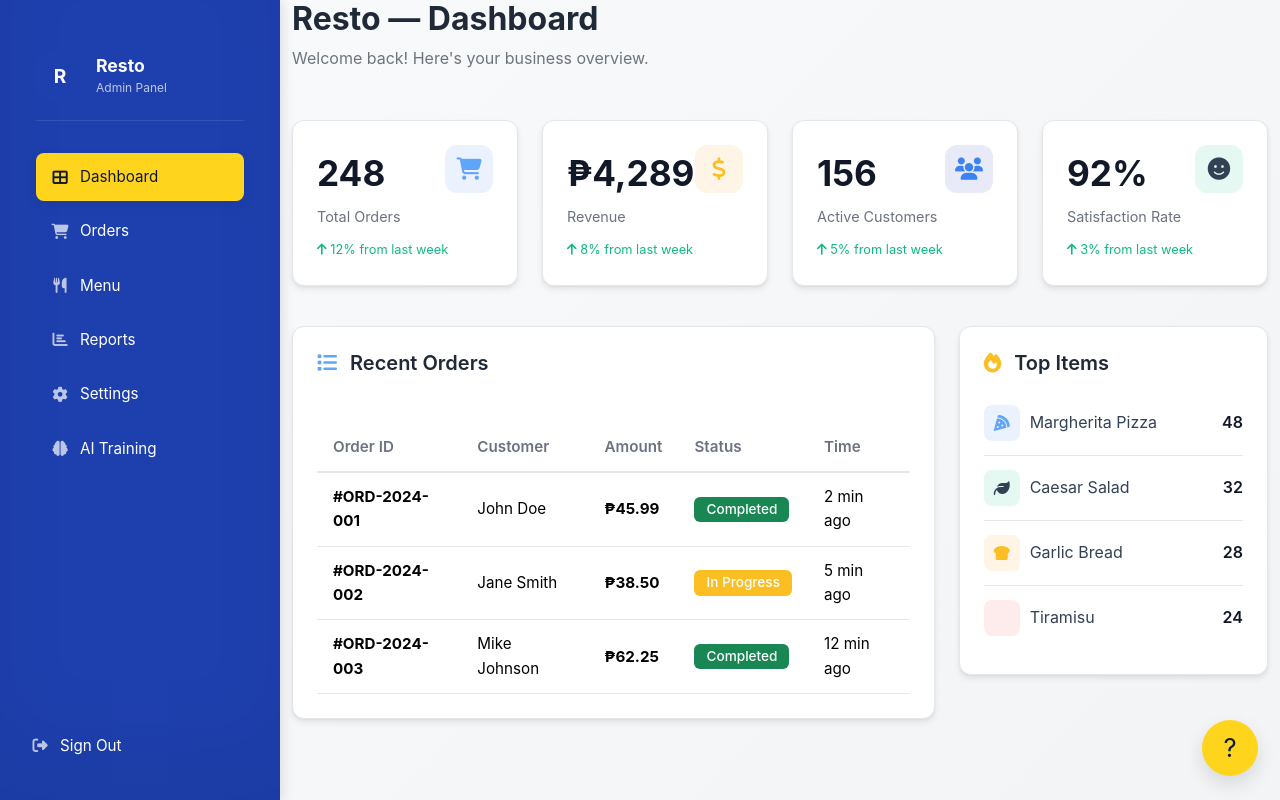
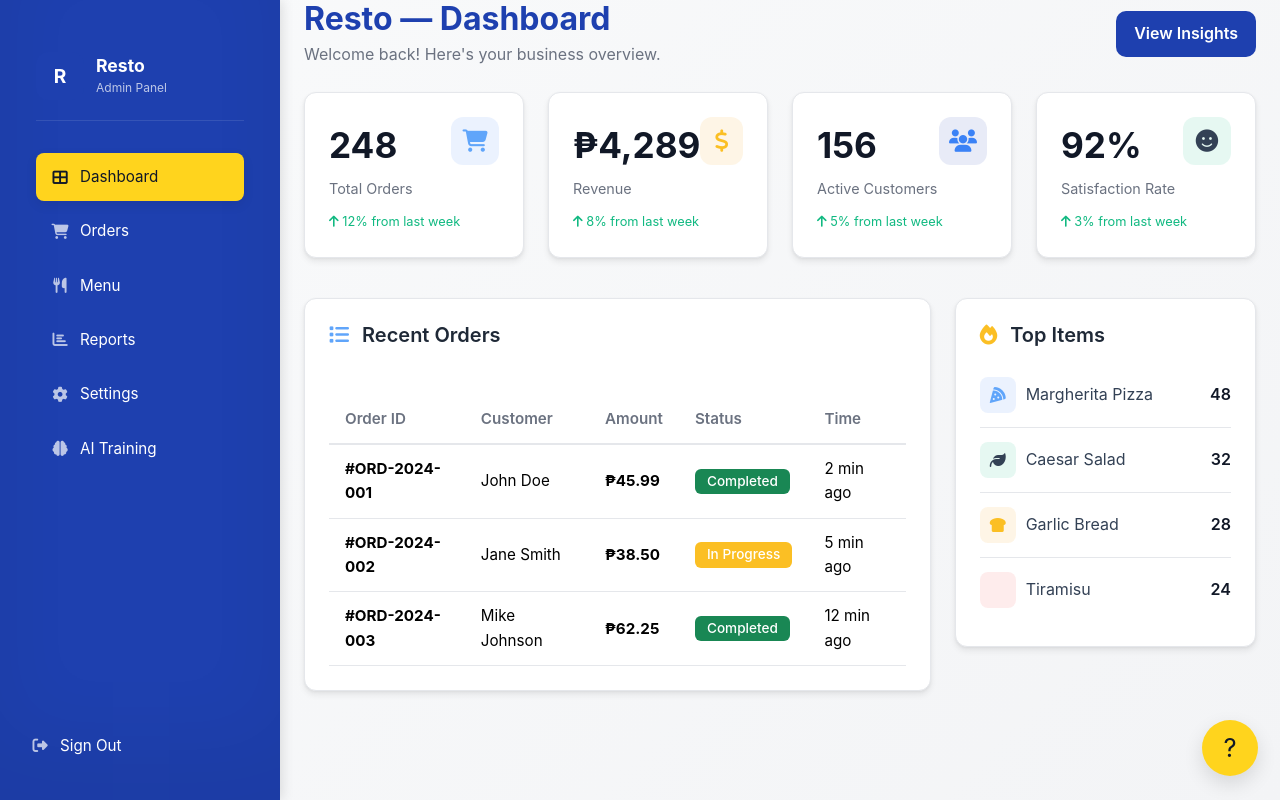
Before and after one commit to jsnb21/NA13Bot-F, a Flask app: page /admin-client/dashboard in a window 1280 px wide. Run offline with Flask 2, Linux system fonts and the light colour scheme; the visitor is signed in with stand-in values (Sample User, id 1).

Commit message:
IMPROVED UI CONSISTENCY
- made the UI more uniform.

```diff
--- a/static/css/base.css
+++ b/static/css/base.css
@@ -109,8 +109,46 @@ opacity: 1;
 }
 
 .main-content {
-    padding: 40px;
+    padding: 56px 40px 40px;
     min-height: 100vh;
+}
+
+.main-content .container-fluid > :first-child {
+    margin-top: 16px;
+}
+
+.page-header {
+    display: flex;
+    align-items: center;
+    justify-content: space-between;
+    gap: 16px;
+    margin-bottom: 24px;
+}
+
+.page-title {
+    font-weight: 700;
+    color: var(--brand-dark);
+    margin-bottom: 4px;
+}
+
+.page-subtitle {
+    color: var(--text-secondary);
+    margin-bottom: 0;
+}
+
+.page-action-btn {
+    background: var(--brand-dark);
+    color: #fff;
+    border: none;
+    border-radius: 10px;
+    padding: 10px 18px;
+    font-weight: 600;
+    white-space: nowrap;
+}
+
+.page-action-btn:hover {
+    color: #fff;
+    opacity: 0.92;
 }
 
 .card-surface {
--- a/static/css/dashboard.css
+++ b/static/css/dashboard.css
@@ -1,4 +1,5 @@
 /* Keep dashboard main numbers and labels readable and fixed color */
+.container-fluid > .mb-5 { margin-top: 16px; }
 .dashboard-number { color: #111827; font-size: 2.2rem; font-weight: 700; margin-bottom: 4px; }
 .dashboard-label { color: #6b7280; font-size: 0.9rem; }
 .dashboard-meta { font-size: 0.8rem; color: #10b981; margin-top: 12px; }
--- a/static/css/settings.css
+++ b/static/css/settings.css
@@ -14,7 +14,7 @@
 }
 .container-fluid h2 {
     font-weight: 700;
-    color: #0b343d;
+    color: var(--brand-dark);
 }
 .setting-row {
     display: flex;
--- a/templates/clients/dashboard.html
+++ b/templates/clients/dashboard.html
@@ -3,11 +3,14 @@
 {% block title %}Dashboard — Resto Admin{% endblock %}
 
 {% block content %}
-<div class="container-fluid">
+<div class="container-fluid px-4">
     <link rel="stylesheet" href="{{ url_for('static', filename='css/dashboard.css') }}">
-    <div class="mb-5">
-        <h2 class="mb-2">{{ cfg.get('establishment_name','Resto') }} — Dashboard</h2>
-        <p class="text-secondary">Welcome back! Here's your business overview.</p>
+    <div class="page-header">
+        <div>
+            <h2 class="page-title">{{ cfg.get('establishment_name','Resto') }} — Dashboard</h2>
+            <p class="page-subtitle">Welcome back! Here's your business overview.</p>
+        </div>
+        <button class="page-action-btn" type="button">View Insights</button>
     </div>
 
     <div class="row mb-4">
```
Also changed, not shown: templates/clients/orders.html (+6 -4 lines), templates/clients/reports.html (+7 -3 lines), templates/clients/settings.html (+7 -3 lines).
